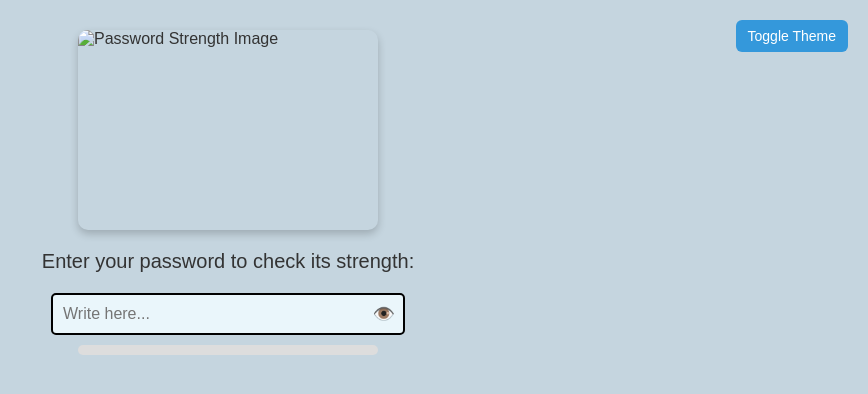
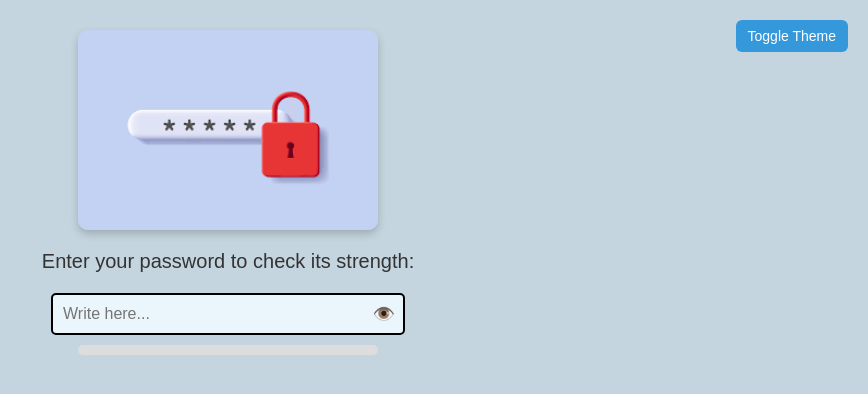
Before and after one commit to Abdullah-Xyber/Password-Strength-Checker, a plain HTML site: page index.html in a window 1280 px wide. Shown: the whole page, without its empty margins (412-1280 px from the left). Drawn offline with Linux system fonts and the light colour scheme.

Commit message:
Update index.html

```diff
--- a/index.html
+++ b/index.html
@@ -120,7 +120,7 @@
 <body>
   <button class="toggle-theme" onclick="toggleTheme()">Toggle Theme</button>
 
-  <img src="Images/password.png" alt="Password Strength Image" />
+  <img src="password.png" alt="Password Strength Image" />
   <p class="middle">Enter your password to check its strength:</p>
 
   <div class="container">
```
